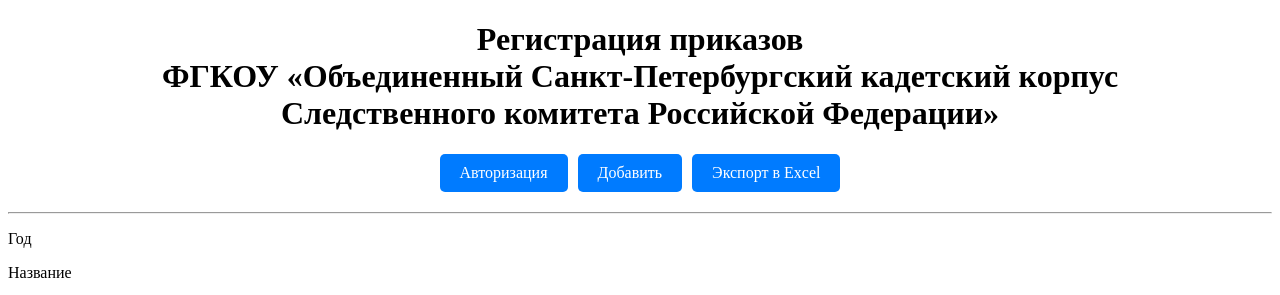
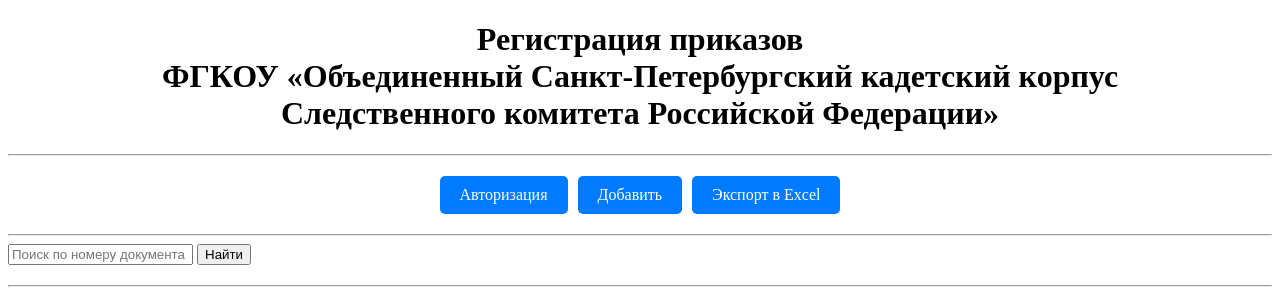
Before and after one commit to evlx87/OrderRegistry, a Django app: page / in a window 1280 px wide. Shown: the top 295 px of the page. Run offline with Django 5.2, Linux system fonts and the light colour scheme; data that the repository does not hold is empty.

Commit message:
добавлен функционал поиска по номеру или названию документа

```diff
--- a/orders/models.py
+++ b/orders/models.py
@@ -2,9 +2,9 @@
 
 # Create your models here.
 class Order(models.Model):
-    document_number = models.CharField(max_length=50, verbose_name='Номер документа')
+    document_number = models.CharField(max_length=50, verbose_name='Номер документа', db_index=True)
     issue_date = models.DateField(verbose_name='Дата издания')
-    document_title = models.CharField(max_length=255, verbose_name='Название документа')
+    document_title = models.CharField(max_length=255, verbose_name='Название документа', db_index=True)
     signed_by = models.CharField(max_length=150, verbose_name='Кем подписан документ')
     responsible_executor = models.CharField(max_length=150, verbose_name='Ответственный исполнитель')
     transferred_to_execution = models.CharField(max_length=150, verbose_name='Кому передан (ответственный за исполнение приказа)')
--- a/orders/templates/orders/base.html
+++ b/orders/templates/orders/base.html
@@ -21,7 +21,7 @@
         {% endblock %}
 
         {% block main_menu %}
-            {% include 'orders/includes/inc__main_menu.html' %}
+
         {% endblock %}
 
         {% block content %}
--- a/orders/templates/orders/includes/inc__filter.html
+++ b/orders/templates/orders/includes/inc__filter.html
@@ -1,2 +1,6 @@
-<p>Год</p>
-<p>Название</p>
+<div style="margin-bottom: 20px;">
+    <form action="" method="GET">
+        <input type="text" name="search" value="{{ search }}" placeholder="Поиск по номеру документа или названию..."/>
+        <button type="submit">Найти</button>
+    </form>
+</div>
--- a/orders/templates/orders/index.html
+++ b/orders/templates/orders/index.html
@@ -12,7 +12,10 @@
 
 {% block content %}
     <hr>
+    {% include 'orders/includes/inc__main_menu.html' %}
+    <hr>
     {% include 'orders/includes/inc__filter.html' %}
+    <hr>
     <table>
         <thead>
             <tr>
--- a/orders/views.py
+++ b/orders/views.py
@@ -2,6 +2,7 @@
 from datetime import datetime
 
 from django.contrib import messages
+from django.db.models import Q
 from django.http import HttpResponse
 from django.urls import reverse_lazy
 from django.views import View
@@ -18,10 +19,23 @@
     model = Order
     template_name = 'orders/index.html'
     context_object_name = 'orders'
+    # paginate_by = 10  # Устанавливаем пагинацию по 10 записей на странице
+
+    def get_queryset(self):
+        queryset = super().get_queryset()
+        search = self.request.GET.get("search")
+        filter_doc_num = self.request.GET.get("filter_doc_num")
+        if search:
+            queryset = queryset.filter(Q(document_number__icontains=search) | Q(document_title__icontains=search))
+        if filter_doc_num:
+            queryset = queryset.filter(document_number=filter_doc_num)
+        return queryset
 
     def get_context_data(self, **kwargs):
         context = super().get_context_data(**kwargs)
         context['page_title'] = 'Приказы'
+        context["search"] = self.request.GET.get("search", "")
+        context["filter_doc_num"] = self.request.GET.get("filter_doc_num", "")
         return context
 
 
```
Also changed, not shown: orders/migrations/0003_alter_order_options_alter_order_document_number_and_more.py (added).
